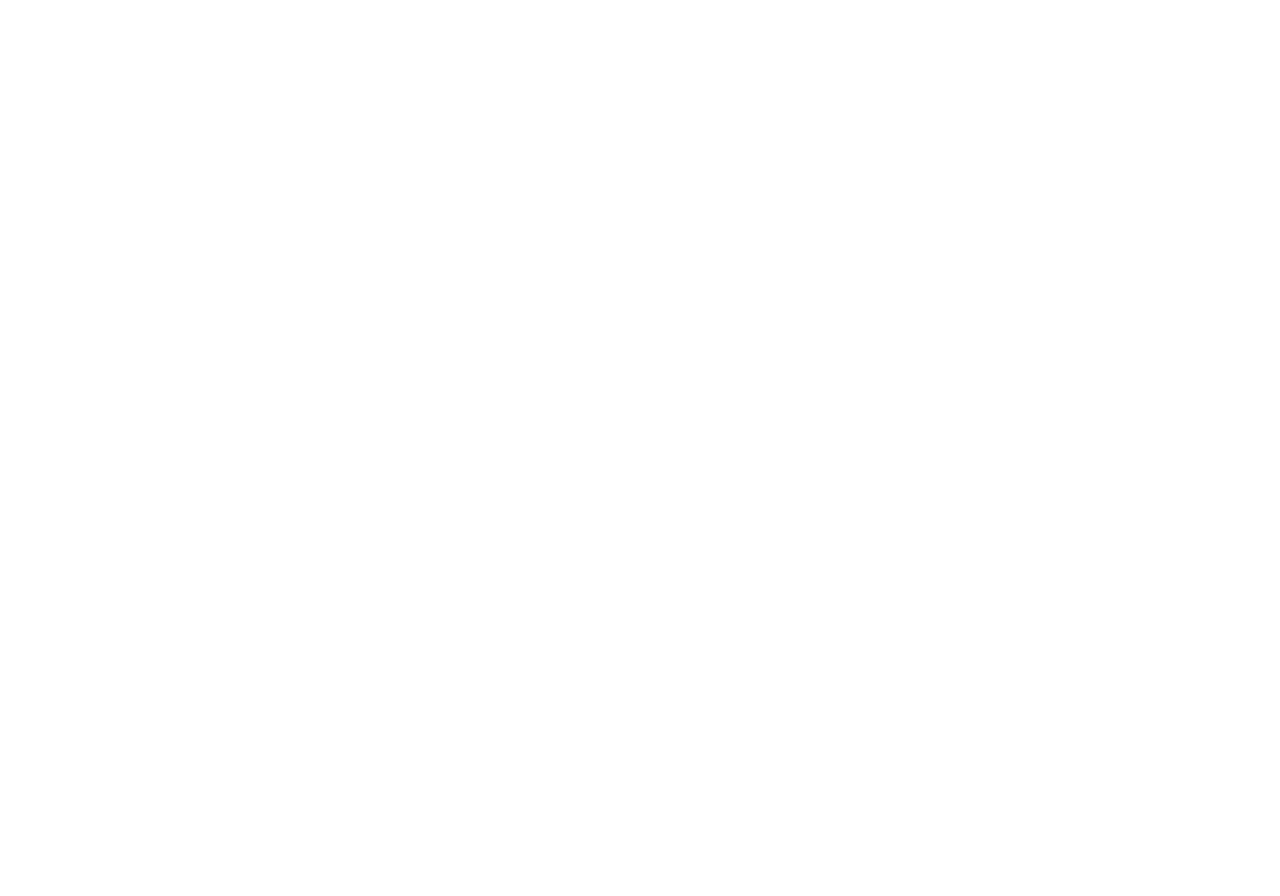
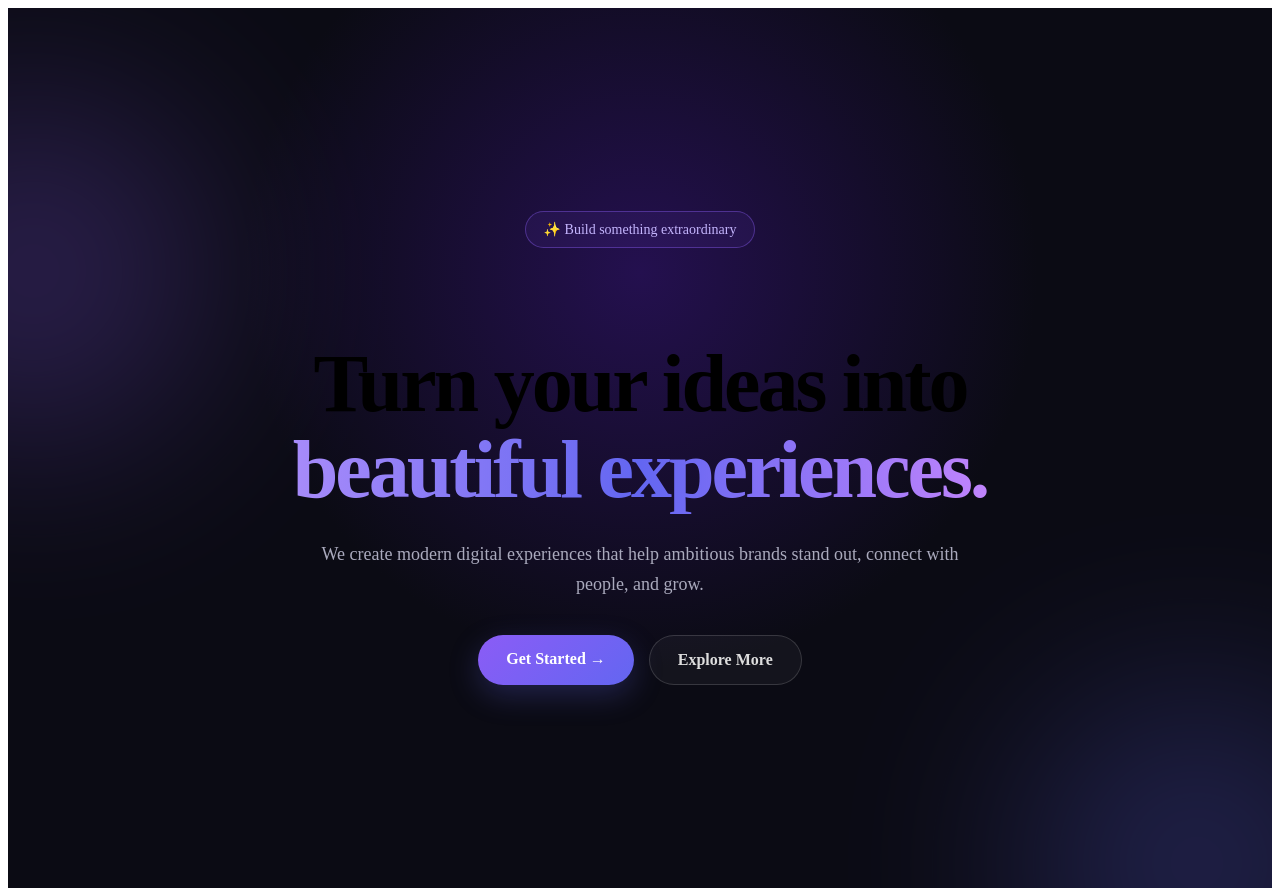
Before and after one commit to muzaib09/Landing-Page, a plain HTML site: page index.html in a window 1280 px wide. Before the commit the page ends 800 px from the top, so only its background shows below. Drawn offline with Linux system fonts and the light colour scheme.

Commit message:
Hero-Section created

```diff
--- a/index.html
+++ b/index.html
@@ -4,8 +4,31 @@
     <meta charset="UTF-8">
     <meta name="viewport" content="width=device-width, initial-scale=1.0">
     <title>Document</title>
+    <link rel="stylesheet" href="style.css">
 </head>
 <body>
+    <section class="hero" id="home">
+  <div class="hero-content">
+    <span class="hero-tag">✨ Build something extraordinary</span>
 
+    <h1>
+      Turn your ideas into
+      <span>beautiful experiences.</span>
+    </h1>
+
+    <p>
+      We create modern digital experiences that help ambitious brands
+      stand out, connect with people, and grow.
+    </p>
+
+    <div class="hero-buttons">
+      <a href="#contact" class="primary-btn">Get Started →</a>
+      <a href="#about" class="secondary-btn">Explore More</a>
+    </div>
+  </div>
+
+  <div class="hero-glow glow-one"></div>
+  <div class="hero-glow glow-two"></div>
+</section>
 </body>
 </html>
--- /dev/null
+++ b/style.css
@@ -0,0 +1,110 @@
+.hero {
+  min-height: calc(100vh - 80px);
+  position: relative;
+  overflow: hidden;
+  display: flex;
+  align-items: center;
+  justify-content: center;
+  text-align: center;
+  padding: 80px 20px;
+  background:
+    radial-gradient(circle at 50% 30%, #24104f 0%, #0b0b14 45%);
+}
+
+.hero-content {
+  max-width: 850px;
+  position: relative;
+  z-index: 2;
+}
+
+.hero-tag {
+  display: inline-block;
+  margin-bottom: 25px;
+  padding: 9px 18px;
+  border: 1px solid rgba(139, 92, 246, 0.4);
+  border-radius: 30px;
+  background: rgba(139, 92, 246, 0.08);
+  color: #c4b5fd;
+  font-size: 14px;
+}
+
+.hero h1 {
+  font-size: clamp(48px, 7vw, 82px);
+  line-height: 1.05;
+  letter-spacing: -3px;
+  margin-bottom: 25px;
+}
+
+.hero h1 span {
+  display: block;
+  background: linear-gradient(90deg, #a78bfa, #6366f1, #c084fc);
+  -webkit-background-clip: text;
+  -webkit-text-fill-color: transparent;
+}
+
+.hero p {
+  max-width: 650px;
+  margin: 0 auto 35px;
+  color: #aaaabd;
+  font-size: 18px;
+  line-height: 1.7;
+}
+
+.hero-buttons {
+  display: flex;
+  justify-content: center;
+  gap: 15px;
+  flex-wrap: wrap;
+}
+
+.primary-btn,
+.secondary-btn {
+  padding: 15px 28px;
+  border-radius: 30px;
+  text-decoration: none;
+  font-weight: 600;
+  transition: 0.3s;
+}
+
+.primary-btn {
+  color: #fff;
+  background: linear-gradient(135deg, #8b5cf6, #6366f1);
+  box-shadow: 0 10px 30px rgba(99, 102, 241, 0.25);
+}
+
+.secondary-btn {
+  color: #ddd;
+  border: 1px solid rgba(255, 255, 255, 0.15);
+  background: rgba(255, 255, 255, 0.04);
+}
+
+.primary-btn:hover,
+.secondary-btn:hover {
+  transform: translateY(-3px);
+}
+
+.secondary-btn:hover {
+  border-color: rgba(139, 92, 246, 0.6);
+}
+
+/* Decorative glow */
+.hero-glow {
+  position: absolute;
+  width: 350px;
+  height: 350px;
+  border-radius: 50%;
+  filter: blur(100px);
+  opacity: 0.25;
+}
+
+.glow-one {
+  top: 10%;
+  left: -150px;
+  background: #8b5cf6;
+}
+
+.glow-two {
+  bottom: -150px;
+  right: -100px;
+  background: #6366f1;
+}
```
